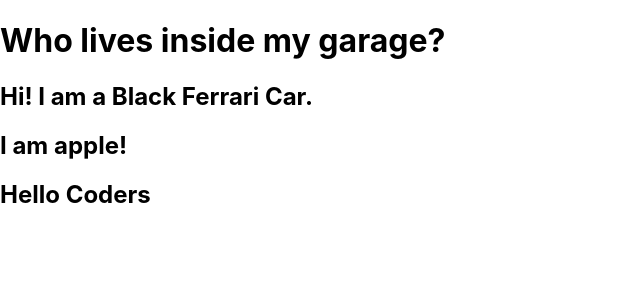
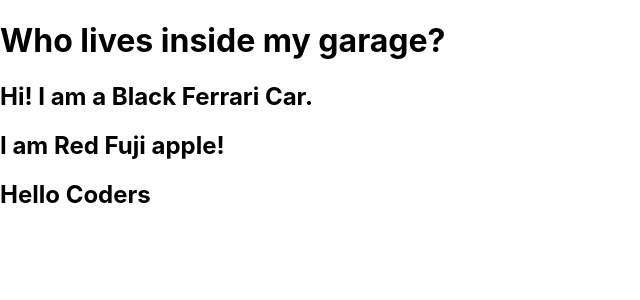
Before and after one commit to Ath1thyan/LearningReact, a React (Create React App) app in the folder react-learn-jvl1/: page / in a window 1280 px wide. Shown: the top 300 px of the page, without its empty margins (0-640 px from the left). Built offline with nearby package versions, Linux system fonts and the light colour scheme.

Commit message:
learnning react

```diff
--- a/react-learn-jvl1/src/components/Fruit.js
+++ b/react-learn-jvl1/src/components/Fruit.js
@@ -2,8 +2,10 @@
 
 class Apple extends React.Component {
     render () {
+        const {appleInfo} = this.props;
+        const {color} = appleInfo;
         return (
-            <h2>I am apple!</h2>
+            <h2>I am {color} {appleInfo.type} apple!</h2>
         )
     }
 }
--- a/react-learn-jvl1/src/components/Garage.js
+++ b/react-learn-jvl1/src/components/Garage.js
@@ -6,12 +6,13 @@
     // const color = 'Black';
 
     const carInfo = { brand : "Ferrari", color : "Black" };
+    const appleInfo = { type : "Fuji", color: "Red"};
     return (
       <>
         <h1>Who lives inside my  garage?</h1>
         {/* <Car carBrand = {brand} carColor = {color} /> */}
         <Car carInfo = {carInfo} />
-        <Apple/>
+        <Apple appleInfo = {appleInfo} />
       </>
     )
   }
```
